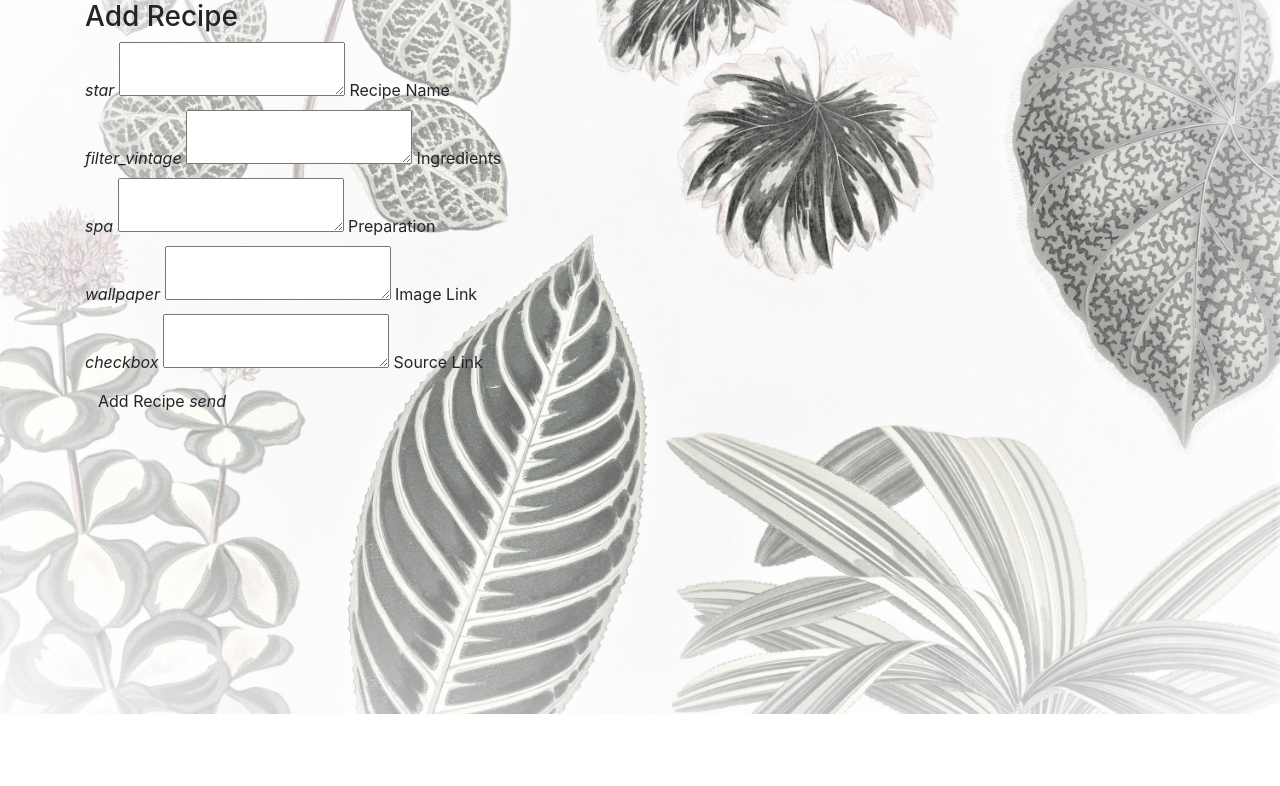
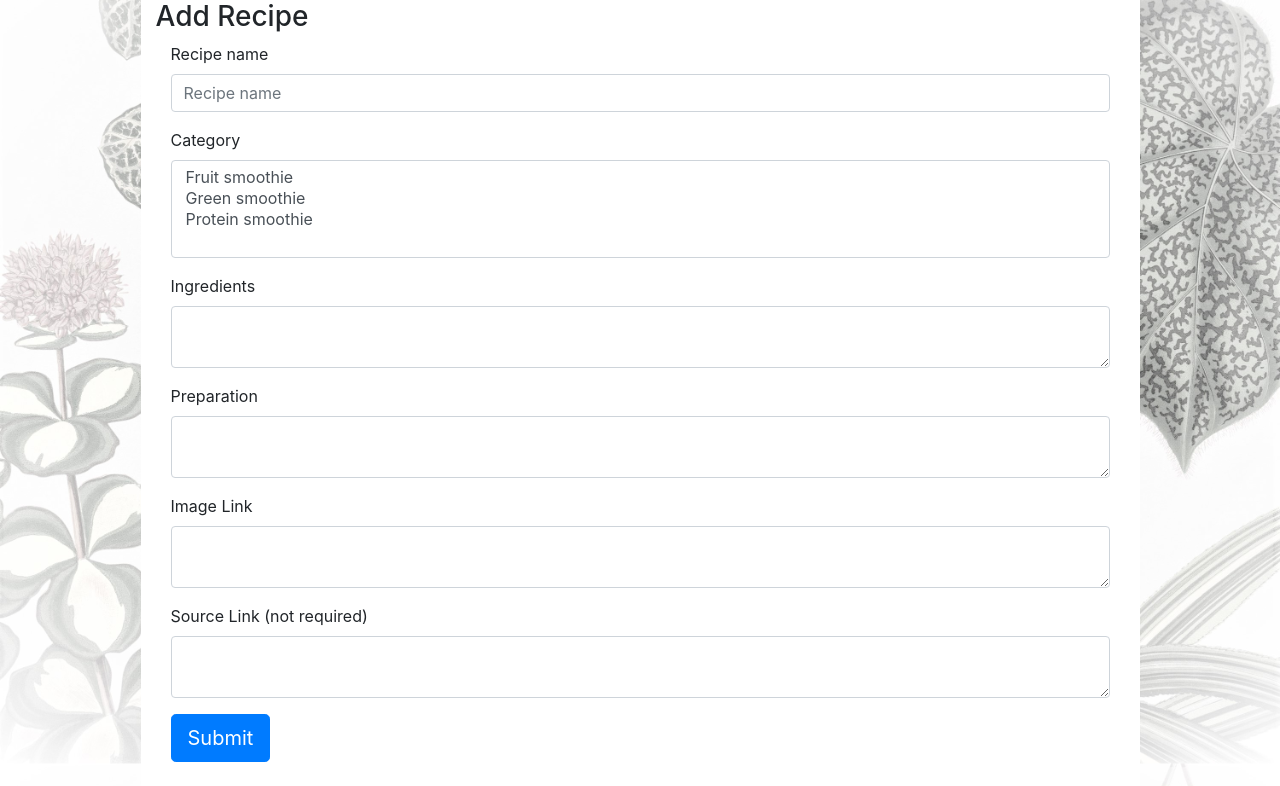
Before and after one commit to AnnaDK/Cook-Book, a Flask app: page /add_recipes in a window 1280 px wide. Shown: the part 86-872 px from the top of the page. Before the commit the page ends 800 px from the top, so only its background shows below. Run offline with Flask 2, Linux system fonts and the light colour scheme; data that the repository does not hold is empty; some libraries are stand-ins or nearby versions.

Commit message:
modified templates/add_recipe.html

```diff
--- a/templates/add_recipe.html
+++ b/templates/add_recipe.html
@@ -1,72 +1,49 @@
 {% extends 'base.html' %} {% block content %}
-
+<div class="container add_recipe_container">
 <h3>Add Recipe</h3>
 <div class="row">
-  <form action="{{ url_for('insert_recipe') }}" method="POST" class="col s12">
-<div class="row">
-      <div class="input-field col s12">
-        <i class="material-icons prefix">star</i>
-        <textarea
-          id="recipe_name"
-          name="recipe_name"
-          class="materialize-textarea validate"
-        ></textarea>
-        <label for="recipe_name">Recipe Name</label>
-      </div>
-    </div>
-    <div class="row">
-      <div class="input-field col s12">
-        <i class="material-icons prefix">filter_vintage</i>
-        <textarea
-          id="ingredients"
-          name="ingredients"
-          class="materialize-textarea validate"
-        ></textarea>
-        <label for="ingredients">Ingredients</label>
-      </div>
-    </div>
-    <div class="row">
-      <div class="input-field col s12">
-        <i class="material-icons prefix">spa</i>
-        <textarea
-          id="instruction"
-          name="instruction"
-          class="materialize-textarea validate"
-        ></textarea>
-        <label for="instruction">Preparation</label>
-      </div>
-    </div>
-    <div class="row">
-      <div class="input-field col s12">
-        <i class="material-icons prefix">wallpaper</i>
-        <textarea
-          id="recipe_image"
-          name="recipe_image"
-          class="materialize-textarea validate"
-        ></textarea>
-        <label for="instruction">Image Link</label>
-      </div>
+<div class="col-12">
+  <form action="{{ url_for('insert_recipe') }}" method="POST" class="col-12">
+ <div class="form-group">
+    <label for="recipe_name">Recipe name</label>
+    <input type="text" class="form-control" id="recipe_name"
+          name="recipe_name" placeholder="Recipe name"  required>
+  </div>
 
-    </div>
-<div class="row">
-      <div class="input-field col s12">
-        <i class="material-icons prefix">checkbox</i>
-        <textarea
-          id="source"
-          name="source"
-          class="materialize-textarea validate"
-        ></textarea>
-        <label for="instruction">Source Link</label>
-      </div>
-
-    </div>
-    <button class="btn waves-effect waves-light" type="submit" name="action">
-      Add Recipe
-      <i class="material-icons right">send</i>
-    </button>
-
-  </form>
+  <div class="form-group">
+    <label for="category_name">Category</label>
+    <select multiple class="form-control" id="category_name" name="category_name" required>
+      <option>Fruit smoothie</option>
+      <option>Green smoothie</option>
+      <option>Protein smoothie</option>
+      </select>
+  </div>
+  <div class="form-group">
+    <label for="ingredients">Ingredients</label>
+    <textarea class="form-control" id="ingredients"
+          name="ingredients" required></textarea>
+  </div>
+  <div class="form-group">
+    <label for="instruction">Preparation</label>
+    <textarea class="form-control" id="instruction"
+          name="instruction" required></textarea>
+  </div>
+  <div class="form-group">
+    <label for="recipe_image">Image Link</label>
+    <textarea class="form-control"  id="recipe_image"
+          name="recipe_image" required></textarea>
+  </div>
+  <div class="form-group">
+    <label for="source">Source Link (not required)</label>
+    <textarea class="form-control" id="source"
+          name="source" ></textarea>
+  </div>
+  <div>
+  <button type="submit" value="Submit" class="btn btn-primary btn-lg mb-4">Submit</button>
+  </div>
+</form>
+</div>
+</div>
 </div>
 
-
 {% endblock %}
```
